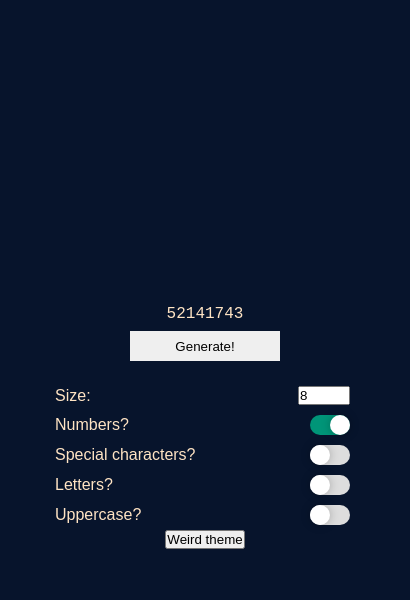
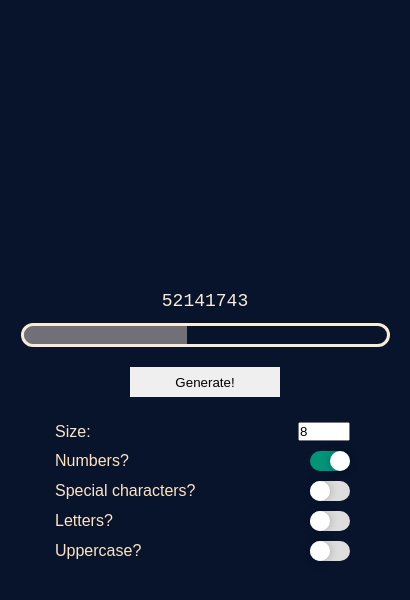
Before and after one commit to NotJotunnn/Password-Generator, an Electron app: page src/pages/index.html in a window 410 px wide. Both pictures are taken after a click on the button "Generate!". Drawn offline with Linux system fonts and the light colour scheme.

Commit message:
improve generation

```diff
--- a/src/electron/preload.js
+++ b/src/electron/preload.js
@@ -1,5 +1,7 @@
 const { contextBridge, ipcRenderer } = require('electron')
 
 contextBridge.exposeInMainWorld('consoleHelloAPI', {
-    console: () => ipcRenderer.send('HelloAPI')
+    console: () => ipcRenderer.send('HelloAPI'),
+    // answer: () => ipcRenderer.on('responseAPI', (e) => console.log(e))
+    // TO-DO: Discover how to pass this data into the renderer
 })
--- a/src/js/generateRandom.js
+++ b/src/js/generateRandom.js
@@ -21,7 +21,7 @@ start.addEventListener("click", function() {
 
     const password = setPassword(lettersIncluded, numbersIncluded, uppercaseIncluded, symbolsIncluded, maxSize);
 
-    output.textContent = password
+    output.value = password
     }
 )
 
@@ -47,13 +47,13 @@ function setPassword(letterIncluded, numbersIncluded, uppercaseIncluded, symbols
     }
 
     if (uppercaseIncluded) {
-        const uppercase = setLowtoHigh(65, 90);
+        const uppercase = setLowtoHigh(65, 91);
         array = array.concat(uppercase)
         count += 1
     }
 
     if (symbolsIncluded) {
-        const symbols = setLowtoHigh(33, 47).concat(setLowtoHigh(58, 64)).concat(setLowtoHigh(91, 96)).concat(setLowtoHigh(123, 126));
+        const symbols = setLowtoHigh(33, 47).concat(setLowtoHigh(58, 65)).concat(setLowtoHigh(91, 96)).concat(setLowtoHigh(123, 126)).concat(setLowtoHigh(128, 131)).concat(setLowtoHigh(132, 133)).concat(setLowtoHigh(161, 172)).concat(setLowtoHigh(174, 253));
         array = array.concat(symbols)
         count += 1
     }
@@ -61,8 +61,8 @@ function setPassword(letterIncluded, numbersIncluded, uppercaseIncluded, symbols
     if (count > 0) {
         let arraySize = array.length;
 
-        if (maxSize > 18) {
-            maxSize = 18;
+        if (maxSize > 32) {
+            maxSize = 32;
         }
 
         makePassword = ''
--- a/src/js/renderer.js
+++ b/src/js/renderer.js
@@ -2,4 +2,6 @@ const weirdBtn = document.getElementById("weird");
 
 weirdBtn.addEventListener("click", () => {
         window.consoleHelloAPI.console();
+        // const darkmode = window.consoleHelloAPI.answer;
+        // TO-DO: Discover how to get the data from main here, and apply it
 });
--- /dev/null
+++ b/src/js/verifyPassword.js
@@ -0,0 +1,84 @@
+const passwordOutput = document.getElementById("output");
+
+const strengthMeter = document.getElementById("strength-meter");
+
+const btn = document.getElementById('start');
+
+btn.addEventListener("click", () => updateStrengthMeter())
+updateStrengthMeter()
+
+function updateStrengthMeter() {
+
+    const security = calculatePasswordStrength(passwordOutput.value);
+    let strength = 100;
+
+    security.forEach(security => {
+        if(security == null) return
+        strength -= security.deduction
+    })
+    strengthMeter.style.setProperty('--strength', strength)
+}
+
+function calculatePasswordStrength(password) {
+    const weaknesses = [];
+    weaknesses.push(lengthWeakness(password));
+    weaknesses.push(lowercaseWeakness(password))
+    weaknesses.push(uppercaseWeakness(password))
+    weaknesses.push(numberWeakness(password))
+    return weaknesses;
+}
+
+function lengthWeakness(password) {
+
+    const length = password.length;
+
+    if (length == 0) {
+        return {
+            deduction: 100,
+        }
+    }
+
+    if (length <= 5) {
+        return {
+            deduction: 40,
+        }
+    }
+
+    if (length <= 10) {
+        return {
+            deduction: 15,
+        }
+    }
+}
+
+function uppercaseWeakness(password) {
+    return characterTypeWeakness(password, /[A-Z]/g);
+}
+
+function lowercaseWeakness(password) {
+    return characterTypeWeakness(password, /[a-z]/g);
+}
+
+function numberWeakness(password) {
+    return characterTypeWeakness(password, /[0-9]/g);
+}
+
+function specialCharactersWeakness(password) {
+    return characterTypeWeakness(password, /[^0-9a-zA-Z\s]/g);
+}
+
+function characterTypeWeakness(password, regex) {
+    const matches = password.match(regex) || []
+
+    if (matches.length === 0) {
+        return {
+            deduction: 20,
+        }
+    }
+
+    if (matches.length <= 6) {
+        return {
+            deduction: 5,
+        }
+    }
+}
--- a/src/pages/index.html
+++ b/src/pages/index.html
@@ -7,18 +7,21 @@
     <meta name="viewport" content="width=device-width, initial-scale=1.0">
     <link rel="stylesheet" href="../styles/style.css">
     <script src="../js/generateRandom.js" defer></script>
-    <script src="../js/renderer.js" defer></script>
+    <script src="../js/verifyPassword.js" defer></script>
+    <!-- <script src="../js/renderer.js" defer></script> -->
     <title>Password generation</title>
 </head>
 <body class="bg">
+    <input readonly placeholder="Password here" id="output" class="toggle"/>
 
-    <p id="output" class="toggle">Password here</p>
+    <div class="strength-meter" id="strength-meter"></div>
+
     <button id="start" class="btn">Generate!</button>
 
     <div class="section">
         <p>Size:</p>
         <label>
-            <input type="number" name="size" id="size" max="18" min="1" value="8">
+            <input type="number" name="size" id="size" max="32" min="1" value="8">
 
         </label>
     </div>
@@ -54,7 +57,7 @@
             <div class="toggle__fill"></div>
         </label>
     </div>
-    <button type="button" id="weird">Weird theme</button>
+    <!-- <button type="button" id="weird">Weird theme</button> -->
 
 </body>
 </html>
--- a/src/styles/style.css
+++ b/src/styles/style.css
@@ -1,4 +1,4 @@
-* {
+*, *::after, *::before {
     margin: 0;
     padding: 0;
 
@@ -45,6 +45,7 @@ label {
     width: 150px;
     height: 30px;
 
+    margin-top: 20px;
     margin-bottom: 20px;
 
     border: none;
@@ -58,10 +59,20 @@ label {
 }
 
 #output {
-    height: 16px;
+    width: 100%;
+    height: 25px;
     margin: 10px;
 
     font-family: 'Courier New', Courier, monospace;
+    font-size: 18px;
+
+    background-color: rgb(7, 20, 44);
+    color: antiquewhite;
+
+    border: none;
+    outline: none;
+
+    text-align: center;
 }
 
 /* Config for Lightmode */
@@ -130,3 +141,35 @@ label {
 
     transition: left ease-in-out .2s;
 }
+
+.strength-meter {
+    --strength: 0;
+    position: relative;
+
+    height: 1.5rem;
+    width: 90%;
+
+    border: 3px solid antiquewhite;
+    border-radius: 1rem;
+
+    margin: 0 auto;
+
+    overflow: hidden;
+}
+
+.strength-meter::before {
+
+    content: '';
+
+    position: absolute;
+
+    left: 0;
+
+    height: 100%;
+
+    width: calc(1% * var(--strength, 0));
+
+    background-color: rgba(250, 235, 215, 0.432);
+
+    transition: width 200ms;
+}
```
Also changed, not shown: src/electron/main.js (+13 -3 lines).
